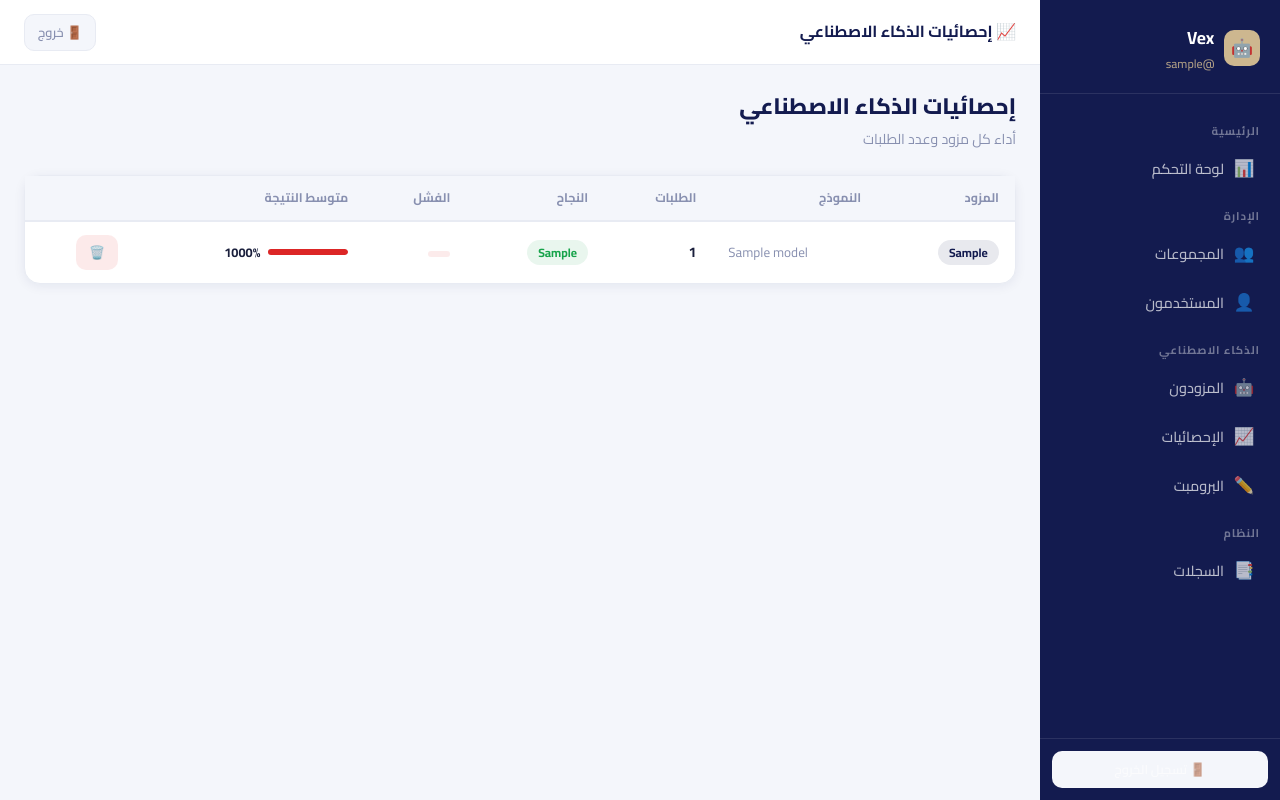
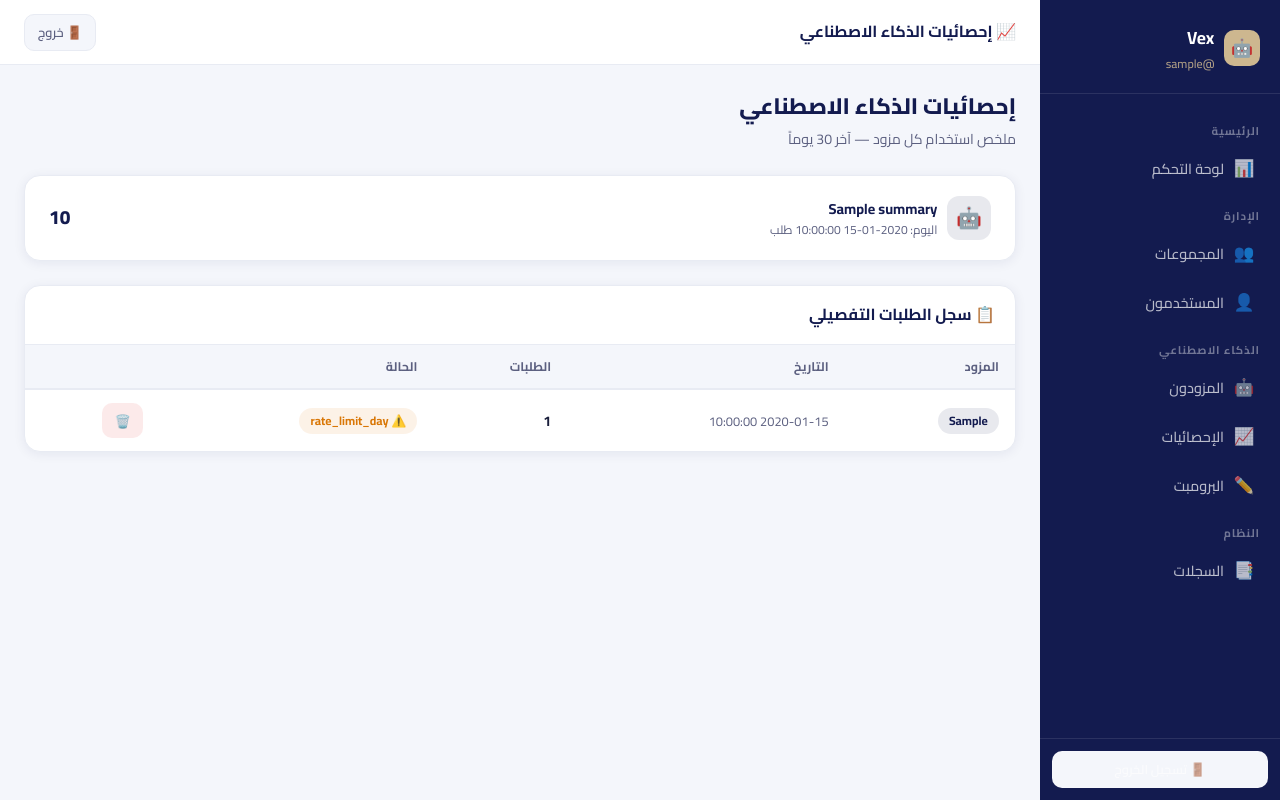
Before and after one commit to twuijri/Vex, a FastAPI app: template web/templates/ai_stats.html in a window 1280 px wide. Run offline with FastAPI, Linux system fonts and the light colour scheme; the template is opened without the code that fills it: most values are stand-ins (such as "Sample title", 1, 10 or a date in 2020).

Commit message:
Fix: correct model fields in groups/ai-stats/logs templates; darken text-muted

```diff
--- a/web/static/css/style.css
+++ b/web/static/css/style.css
@@ -17,7 +17,7 @@
     --bg-card: #FFFFFF;
     --border: #E8EBF3;
     --text: #1A1F3C;
-    --text-muted: #8890B0;
+    --text-muted: #5C6080;
     --success: #16A34A;
     --success-dim: #16A34A18;
     --danger: #DC2626;
--- a/web/templates/ai_stats.html
+++ b/web/templates/ai_stats.html
@@ -5,51 +5,76 @@
 {% block content %}
 <div class="page-header">
     <h1 class="page-title">إحصائيات الذكاء الاصطناعي</h1>
-    <p class="page-subtitle">أداء كل مزود وعدد الطلبات</p>
+    <p class="page-subtitle">ملخص استخدام كل مزود — آخر 30 يوماً</p>
 </div>
 
+{% if summaries %}
+<!-- Summary cards -->
+<div class="stats-grid" style="margin-bottom:1.5rem;">
+    {% for s in summaries %}
+    <div class="stat-card" style="flex-direction:column;align-items:flex-start;gap:0.5rem;">
+        <div style="display:flex;align-items:center;gap:0.6rem;width:100%;">
+            <div class="stat-icon-wrap navy">🤖</div>
+            <div style="flex:1;">
+                <div style="font-weight:700;font-size:0.9rem;color:var(--primary);">{{ s.label }}</div>
+                <div style="font-size:0.75rem;color:var(--text-muted);">اليوم: {{ s.today }} طلب</div>
+            </div>
+            <div class="stat-value" style="font-size:1.2rem;">{{ s.total }}</div>
+        </div>
+        {% if s.limit %}
+        <div style="width:100%;">
+            <div
+                style="display:flex;justify-content:space-between;font-size:0.72rem;color:var(--text-muted);margin-bottom:0.25rem;">
+                <span>الحصة اليومية</span>
+                <span>{{ s.today_pct }}%</span>
+            </div>
+            <div style="width:100%;height:6px;background:var(--bg);border-radius:3px;overflow:hidden;">
+                <div
+                    style="width:{{ s.today_pct }}%;height:100%;background:{% if s.today_pct > 80 %}var(--danger){% elif s.today_pct > 50 %}var(--warning){% else %}var(--success){% endif %};border-radius:3px;transition:width 0.5s;">
+                </div>
+            </div>
+        </div>
+        {% endif %}
+    </div>
+    {% endfor %}
+</div>
+{% endif %}
+
+<!-- Raw stats table -->
 {% if stats %}
 <div class="card" style="padding:0;">
+    <div style="padding:1rem 1.25rem;border-bottom:1px solid var(--border);font-weight:700;color:var(--primary);">
+        📋 سجل الطلبات التفصيلي
+    </div>
     <div class="table-wrap">
         <table class="table">
             <thead>
                 <tr>
                     <th>المزود</th>
-                    <th>النموذج</th>
+                    <th>التاريخ</th>
                     <th>الطلبات</th>
-                    <th>النجاح</th>
-                    <th>الفشل</th>
-                    <th>متوسط النتيجة</th>
+                    <th>الحالة</th>
                     <th></th>
                 </tr>
             </thead>
             <tbody>
                 {% for s in stats %}
                 <tr>
+                    <td><span class="badge badge-navy">{{ s.provider_key }}</span></td>
+                    <td style="font-size:0.8rem;color:var(--text-muted);">{{ s.stat_date }}</td>
+                    <td><strong>{{ s.requests_count }}</strong></td>
                     <td>
-                        <span class="badge badge-navy">{{ s.provider_type }}</span>
-                    </td>
-                    <td style="font-size:0.83rem;color:var(--text-muted);direction:ltr;text-align:left;">{{ s.model }}
-                    </td>
-                    <td><strong>{{ s.total_calls }}</strong></td>
-                    <td><span class="badge badge-success">{{ s.success_calls }}</span></td>
-                    <td><span class="badge badge-danger">{{ s.error_calls }}</span></td>
-                    <td>
-                        {% if s.avg_score is not none %}
-                        <div style="display:flex;align-items:center;gap:0.5rem;">
-                            <div style="width:80px;height:6px;background:var(--bg);border-radius:3px;overflow:hidden;">
-                                <div
-                                    style="width:{{ (s.avg_score * 100)|int }}%;height:100%;background:{% if s.avg_score > 0.65 %}var(--danger){% elif s.avg_score > 0.4 %}var(--warning){% else %}var(--success){% endif %};border-radius:3px;">
-                                </div>
-                            </div>
-                            <span style="font-size:0.8rem;font-weight:700;">{{ '%.0f'|format(s.avg_score * 100)
-                                }}%</span>
-                        </div>
-                        {% else %}—{% endif %}
+                        {% if s.last_status == 'ok' %}
+                        <span class="badge badge-success">✅ ok</span>
+                        {% elif s.last_status %}
+                        <span class="badge badge-warning">⚠️ {{ s.last_status }}</span>
+                        {% else %}
+                        <span style="color:var(--text-muted);">—</span>
+                        {% endif %}
                     </td>
                     <td>
-                        <form method="post" action="/dashboard/ai-stats/delete/{{ s.id }}"
-                            onsubmit="return confirm('حذف السجل؟')">
+                        <form method="post" action="/dashboard/ai-stats/{{ s.id }}/delete"
+                            onsubmit="return confirm('حذف؟')">
                             <button type="submit" class="btn btn-danger btn-sm">🗑️</button>
                         </form>
                     </td>
```
Also changed, not shown: web/templates/groups.html (+11 -11 lines), web/templates/logs.html (+17 -42 lines).
